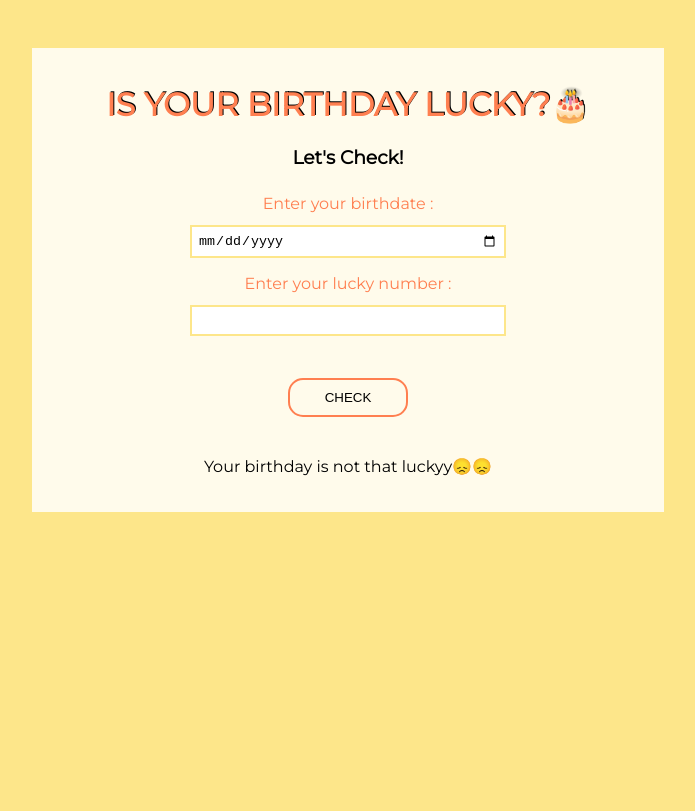
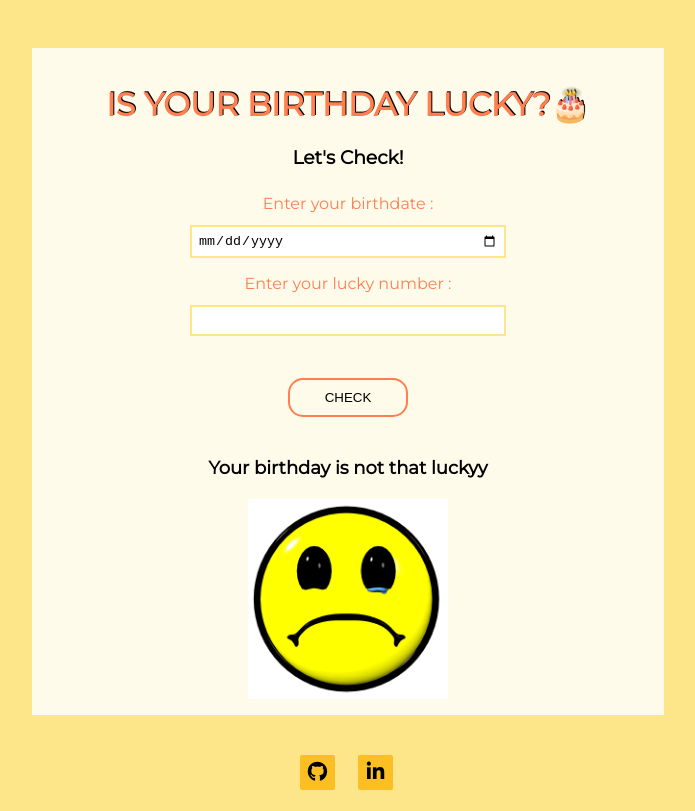
Before and after one commit to Richa-rani02/Is-Your-Bday-Lucky, a plain HTML site: page index.html in a window 1280 px wide. Both pictures are taken after a click on the button "CHECK". Shown: the whole page, without its empty margins (292-987 px from the left). Drawn offline with Linux system fonts and the light colour scheme.

Commit message:
refactor:code updated

```diff
--- a/app.js
+++ b/app.js
@@ -2,16 +2,35 @@ var birthDate = document.querySelector("#birth-date");
 var luckyNumber = document.querySelector("#lucky-number");
 var checkBtn = document.querySelector("#check-btn");
 var resultTxt = document.querySelector("#result");
+var sadimg = document.querySelector("#sadimg");
+var happyimg = document.querySelector("#happyimg");
+
+hide(sadimg);
+hide(happyimg);
+
+
+
+function show(input, typ) {
+    input.style.display = typ;
+}
+
+function hide(input) {
+    input.style.display = "none";
+}
 
 checkBtn.addEventListener("click", function validate() {
 
     var s = sum(birthDate.value);
     if (s % (luckyNumber.value) === 0) {
-        resultTxt.innerText = "Your birthday is luckyy🥳🥳";
+        resultTxt.innerText = "Your birthday is luckyy";
+        show(happyimg, "block");
+        hide(sadimg);
 
 
     } else {
-        resultTxt.innerText = "Your birthday is not that luckyy😞😞";
+        resultTxt.innerText = "Your birthday is not that luckyy";
+        show(sadimg, "block");
+        hide(happyimg);
 
     }
 })
--- a/index.html
+++ b/index.html
@@ -7,6 +7,8 @@
     <meta name="viewport" content="width=device-width, initial-scale=1.0">
     <title>Is Your Bday Lucky</title>
     <link href="styles.css" rel="stylesheet" />
+    <link rel="stylesheet" href="https://cdnjs.cloudflare.com/ajax/libs/font-awesome/4.7.0/css/font-awesome.min.css">
+    <script src='https://kit.fontawesome.com/a076d05399.js' crossorigin='anonymous'></script>
 </head>
 
 <body>
@@ -19,8 +21,28 @@
         <input id="lucky-number" type="number"></input>
         <button id="check-btn">CHECK</button>
         <div id="result"></div>
+        <img id="happyimg" src="/images/baloon1.gif">
+        <img id="sadimg" src="/images/sadsmiley.gif">
 
     </div>
+    <footer class="footer">
+        <div class="footer-header"></div>
+        <ul class="social-links list-non-bullet">
+            <div class="footer-icons">
+                <li class="list-item-inline">
+                    <a href="https://github.com/Richa-rani02"><i class="fa fa-github"></i></a>
+                    </a>
+                </li>
+                <li class="list-item-inline">
+                    <a href="https://www.linkedin.com/in/richa-rani02"><i class="fa fa-linkedin"></i></a>
+
+                    </a>
+                </li>
+
+            </div>
+        </ul>
+    </footer>
+
     <script type="text/javascript" src="app.js"></script>
 </body>
 
--- a/styles.css
+++ b/styles.css
@@ -2,6 +2,7 @@
 body {
     background-color: var(--primary-color);
     font-family: 'Montserrat', sans-serif;
+    text-align: center;
 }
 
 :root {
@@ -61,7 +62,45 @@ button {
 }
 
 #result {
+    font-size: large;
+    font-weight: bold;
     text-align: center;
     margin-top: 20px;
     padding: 20px;
 }
+
+img {
+    margin-left: auto;
+    margin-right: auto;
+    width: 200px;
+    height: 200px;
+}
+
+.footer-icons {
+    margin-top: 40px;
+}
+
+.footer-icons a {
+    display: inline-block;
+    width: 35px;
+    height: 35px;
+    cursor: pointer;
+    background-color: #FBBF24;
+    border-radius: 2px;
+    font-size: 20px;
+    color: black;
+    text-align: center;
+    line-height: 35px;
+    margin-right: 3px;
+    margin-bottom: 5px;
+}
+
+.list-non-bullet {
+    list-style: none;
+    padding-inline-start: 0px;
+}
+
+.list-item-inline {
+    display: inline;
+    padding: 0rem 0.5rem;
+}
```
Also changed, not shown: images/baloon.gif (added), images/baloon1.gif (added), images/sadsmiley.gif (added).
